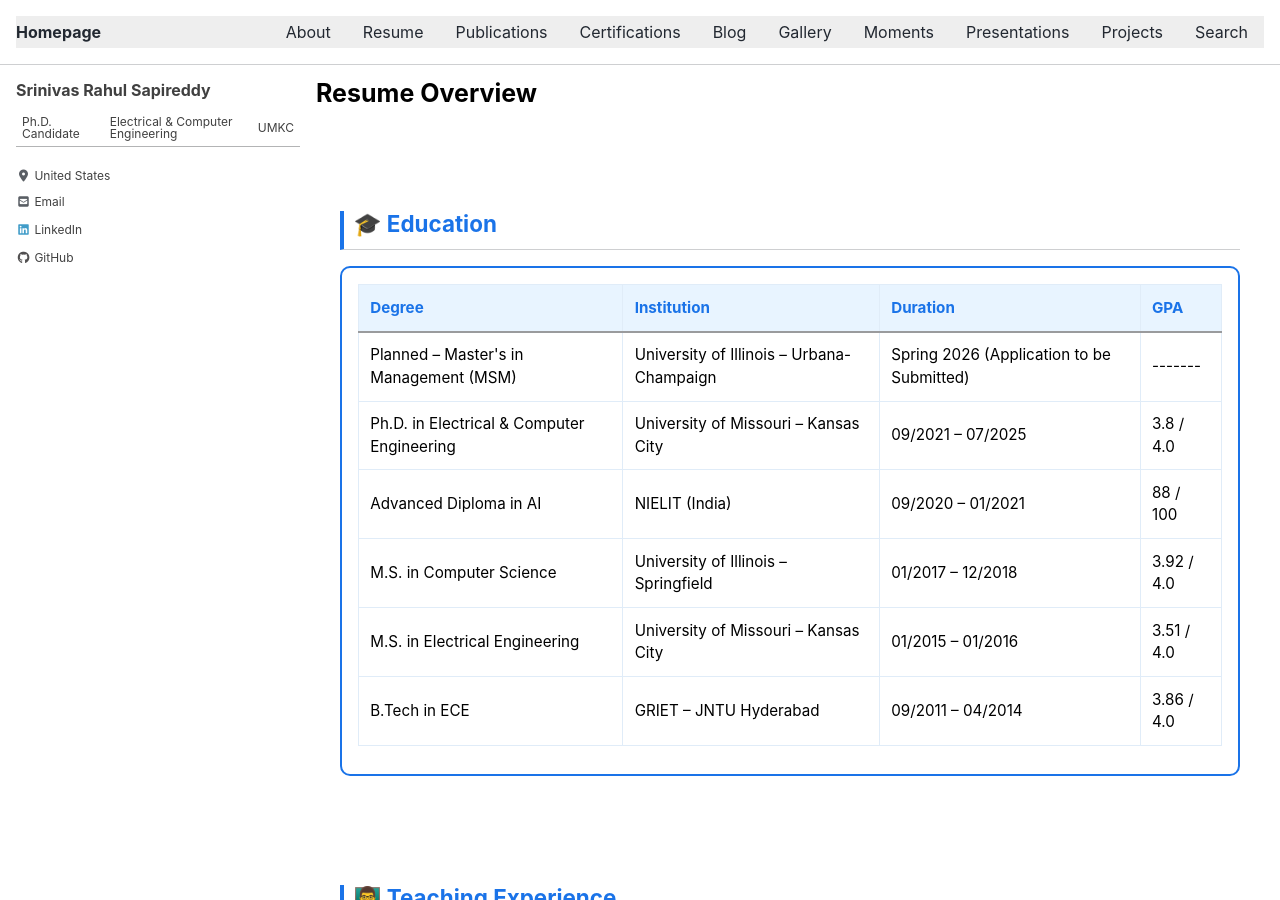
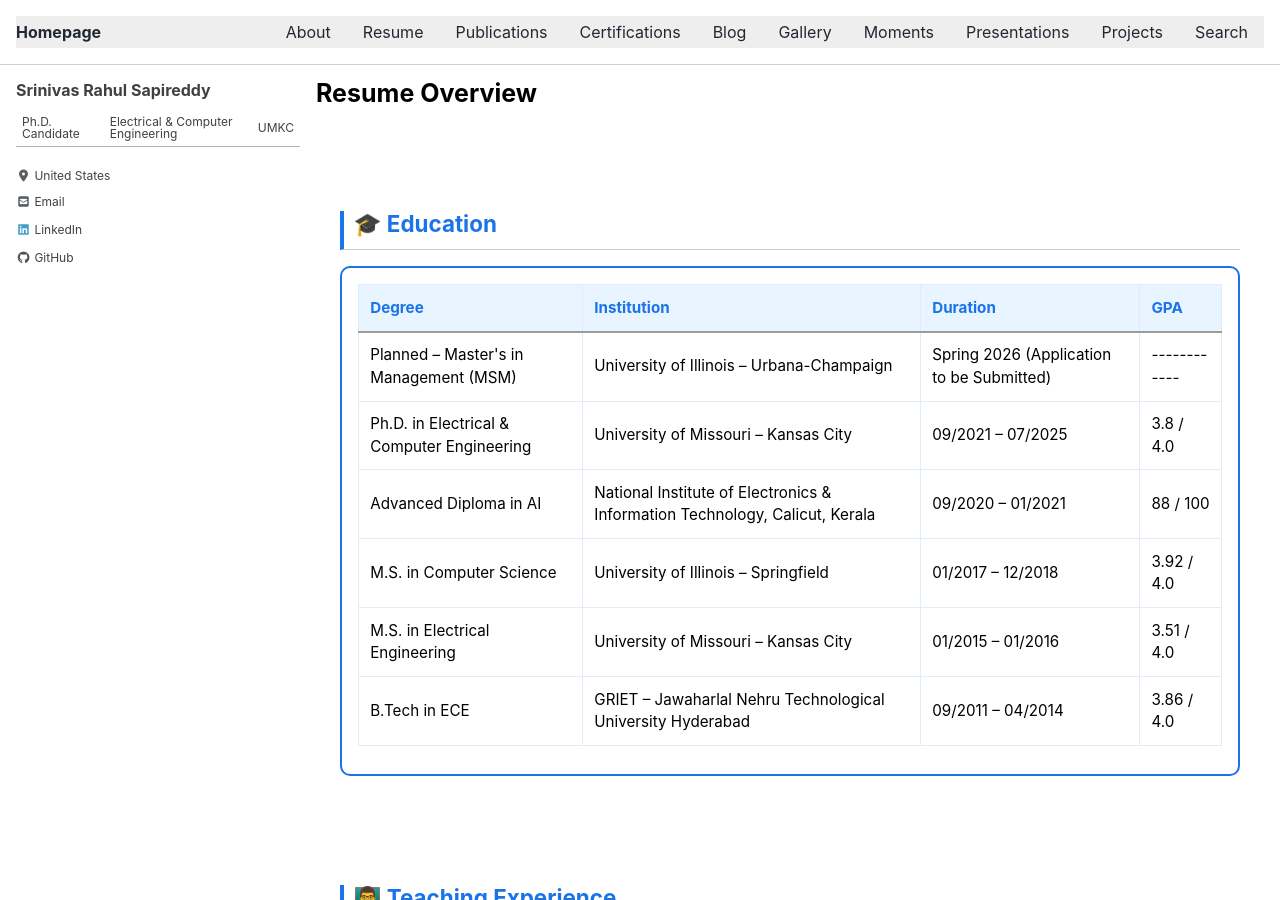
Before and after one commit to srsapireddy/srsapireddy.github.io, a Jekyll site: the page built from _pages/resume.md, in a window 1280 px wide and 900 px high. Built offline with Jekyll 4.4.1, drawn with Linux system fonts in a browser that asks for light colours; cached includes are drawn as plain includes; nearby versions of some CDN libraries.

Commit message:
Update resume.md

```diff
--- a/_pages/resume.md
+++ b/_pages/resume.md
@@ -81,12 +81,12 @@
 <table class="resume-table">
 <thead><tr><th>Degree</th><th>Institution</th><th>Duration</th><th>GPA</th></tr></thead>
 <tbody>
-<tr><td>Planned – Master's in Management (MSM)</td><td>University of Illinois – Urbana-Champaign</td><td>Spring 2026 (Application to be Submitted)</td><td>-------</td></tr>
+<tr><td>Planned – Master's in Management (MSM)</td><td>University of Illinois – Urbana-Champaign</td><td>Spring 2026 (Application to be Submitted)</td><td>------------</td></tr>
 <tr><td>Ph.D. in Electrical & Computer Engineering</td><td>University of Missouri – Kansas City</td><td>09/2021 – 07/2025</td><td>3.8 / 4.0</td></tr>
-<tr><td>Advanced Diploma in AI</td><td>NIELIT (India)</td><td>09/2020 – 01/2021</td><td>88 / 100</td></tr>
+<tr><td>Advanced Diploma in AI</td><td>National Institute of Electronics & Information Technology, Calicut, Kerala</td><td>09/2020 – 01/2021</td><td>88 / 100</td></tr>
 <tr><td>M.S. in Computer Science</td><td>University of Illinois – Springfield</td><td>01/2017 – 12/2018</td><td>3.92 / 4.0</td></tr>
 <tr><td>M.S. in Electrical Engineering</td><td>University of Missouri – Kansas City</td><td>01/2015 – 01/2016</td><td>3.51 / 4.0</td></tr>
-<tr><td>B.Tech in ECE</td><td>GRIET – JNTU Hyderabad</td><td>09/2011 – 04/2014</td><td>3.86 / 4.0</td></tr>
+<tr><td>B.Tech in ECE</td><td>GRIET – Jawaharlal Nehru Technological University Hyderabad</td><td>09/2011 – 04/2014</td><td>3.86 / 4.0</td></tr>
 </tbody>
 </table>
 </div>
```
